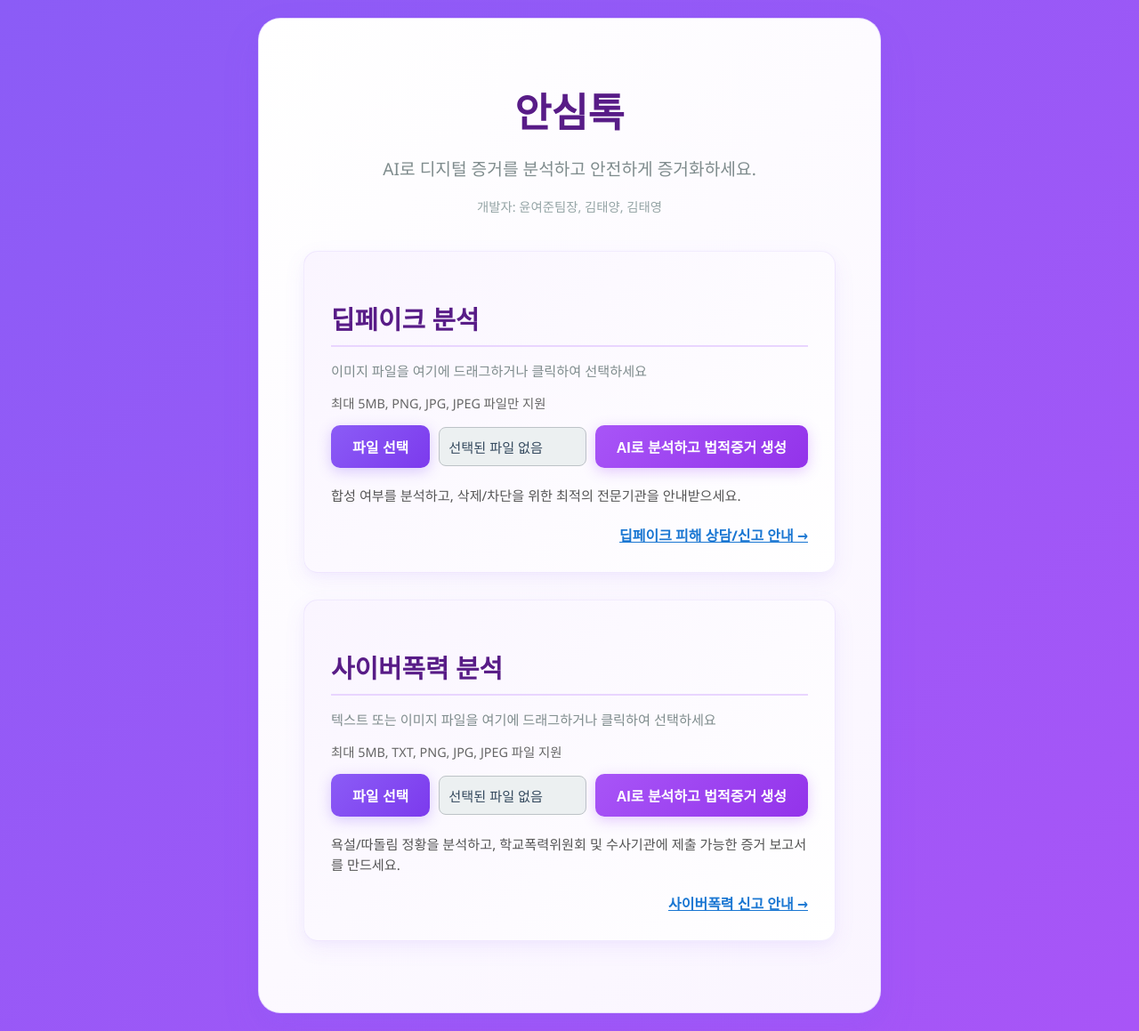
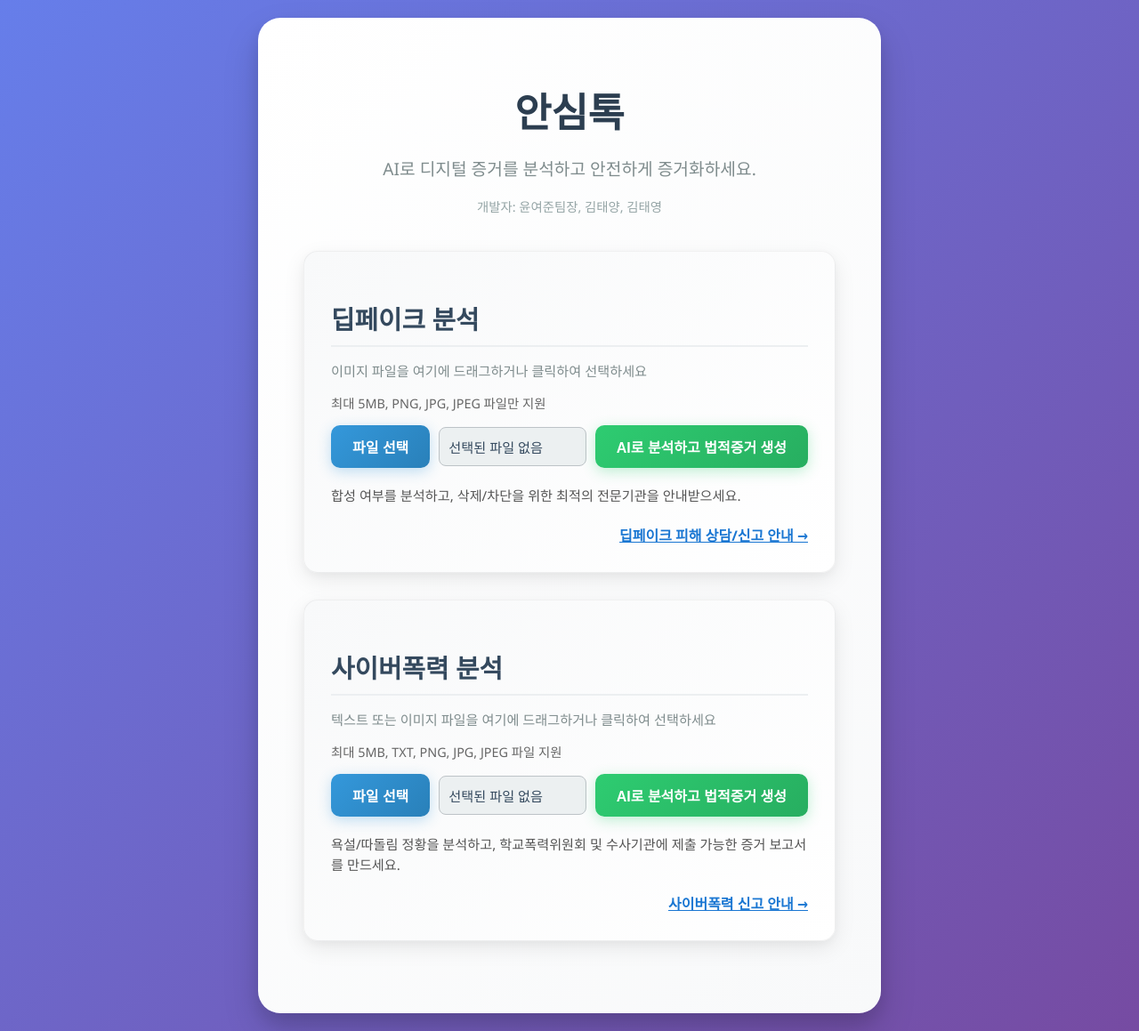
Before and after one commit to pjmin19/ansimtalk-, a Flask app: page / in a window 1280 px wide. Shown: the whole page at 89% size. Run offline with Flask 3, Linux system fonts and the light colour scheme; parts of the project's set-up code (start-up, migrations or seed data) failed here and were passed over; some web fonts are replaced.

Commit message:
홈페이지 색상을 원래 파란색 테마로 복원

```diff
--- a/app/static/css/style.css
+++ b/app/static/css/style.css
@@ -23,7 +23,7 @@
 /* General Body Styles */
 body {
     font-family: 'NanumGothic', 'Segoe UI', Tahoma, Geneva, Verdana, sans-serif;
-    background: linear-gradient(135deg, #8b5cf6 0%, #a855f7 100%);
+    background: linear-gradient(135deg, #667eea 0%, #764ba2 100%);
     color: #333;
     display: flex;
     justify-content: center;
@@ -37,17 +37,17 @@ body {
 
 /* Container for the main content */
 .container {
-    background: linear-gradient(135deg, #ffffff 0%, #faf5ff 100%);
+    background: linear-gradient(135deg, #ffffff 0%, #f8f9fa 100%);
     padding: 40px 50px;
     border-radius: 25px;
-    box-shadow: 0 20px 40px rgba(139, 92, 246, 0.15), 0 10px 20px rgba(139, 92, 246, 0.1);
+    box-shadow: 0 20px 40px rgba(0, 0, 0, 0.15), 0 10px 20px rgba(0, 0, 0, 0.1);
     text-align: center;
     max-width: 700px;
     width: 100%;
     box-sizing: border-box;
     word-wrap: break-word;
     overflow-wrap: break-word;
-    border: 1px solid rgba(139, 92, 246, 0.2);
+    border: 1px solid rgba(255, 255, 255, 0.3);
     backdrop-filter: blur(10px);
 }
 
@@ -57,7 +57,7 @@ body {
 }
 
 .header h1 {
-    color: #581c87; /* Dark purple */
+    color: #2c3e50; /* Darker, professional blue */
     margin-bottom: 10px;
     font-size: 2.8em;
     font-weight: 700;
@@ -84,25 +84,25 @@ body {
 }
 
 .analysis-card {
-    background: linear-gradient(135deg, #faf5ff 0%, #ffffff 100%);
+    background: linear-gradient(135deg, #f8f9fa 0%, #ffffff 100%);
     padding: 30px;
     border-radius: 16px;
-    box-shadow: 0 8px 25px rgba(139, 92, 246, 0.08), 0 3px 10px rgba(139, 92, 246, 0.03);
+    box-shadow: 0 8px 25px rgba(0, 0, 0, 0.08), 0 3px 10px rgba(0, 0, 0, 0.03);
     text-align: left;
-    border: 1px solid rgba(139, 92, 246, 0.1);
+    border: 1px solid rgba(0, 0, 0, 0.05);
     transition: transform 0.3s ease, box-shadow 0.3s ease;
 }
 
 .analysis-card:hover {
     transform: translateY(-2px);
-    box-shadow: 0 12px 35px rgba(139, 92, 246, 0.15), 0 5px 15px rgba(139, 92, 246, 0.08);
+    box-shadow: 0 12px 35px rgba(0, 0, 0, 0.12), 0 5px 15px rgba(0, 0, 0, 0.05);
 }
 
 .analysis-card h2 {
-    color: #581c87;
+    color: #34495e;
     font-size: 1.8em;
     margin-bottom: 15px;
-    border-bottom: 2px solid #e9d5ff;
+    border-bottom: 2px solid #eceff1;
     padding-bottom: 10px;
 }
 
@@ -130,7 +130,7 @@ body {
 }
 
 .file-select-btn {
-    background: linear-gradient(135deg, #8b5cf6 0%, #7c3aed 100%);
+    background: linear-gradient(135deg, #3498db 0%, #2980b9 100%);
     color: white;
     padding: 12px 24px;
     border: none;
@@ -140,13 +140,13 @@ body {
     font-weight: 600;
     transition: all 0.3s ease;
     white-space: nowrap;
-    box-shadow: 0 4px 15px rgba(139, 92, 246, 0.3);
+    box-shadow: 0 4px 15px rgba(52, 152, 219, 0.3);
 }
 
 .file-select-btn:hover {
-    background: linear-gradient(135deg, #7c3aed 0%, #6d28d9 100%);
+    background: linear-gradient(135deg, #2980b9 0%, #1f5f8b 100%);
     transform: translateY(-2px);
-    box-shadow: 0 6px 20px rgba(139, 92, 246, 0.4);
+    box-shadow: 0 6px 20px rgba(52, 152, 219, 0.4);
 }
 
 .file-name {
@@ -163,7 +163,7 @@ body {
 }
 
 .analyze-btn {
-    background: linear-gradient(135deg, #a855f7 0%, #9333ea 100%);
+    background: linear-gradient(135deg, #2ecc71 0%, #27ae60 100%);
     color: white;
     padding: 12px 24px;
     border: none;
@@ -173,30 +173,30 @@ body {
     font-weight: 600;
     transition: all 0.3s ease;
     white-space: nowrap;
-    box-shadow: 0 4px 15px rgba(168, 85, 247, 0.3);
+    box-shadow: 0 4px 15px rgba(46, 204, 113, 0.3);
 }
 
 .analyze-btn:hover {
-    background: linear-gradient(135deg, #9333ea 0%, #7c3aed 100%);
+    background: linear-gradient(135deg, #27ae60 0%, #1e8449 100%);
     transform: translateY(-2px);
-    box-shadow: 0 6px 20px rgba(168, 85, 247, 0.4);
+    box-shadow: 0 6px 20px rgba(46, 204, 113, 0.4);
 }
 
 /* Result Section Styling */
 .result-section {
     margin-bottom: 30px;
     text-align: left;
-    background: linear-gradient(135deg, #faf5ff 0%, #ffffff 100%);
+    background: linear-gradient(135deg, #f8f9fa 0%, #ffffff 100%);
     padding: 25px;
     border-radius: 16px;
-    border: 1px solid #e9d5ff;
-    box-shadow: 0 5px 20px rgba(139, 92, 246, 0.05);
+    border: 1px solid #e9ecef;
+    box-shadow: 0 5px 20px rgba(0, 0, 0, 0.05);
     transition: transform 0.3s ease, box-shadow 0.3s ease;
 }
 
 .result-section:hover {
     transform: translateY(-1px);
-    box-shadow: 0 8px 25px rgba(139, 92, 246, 0.08);
+    box-shadow: 0 8px 25px rgba(0, 0, 0, 0.08);
 }
 
 .result-section h2 {
```
